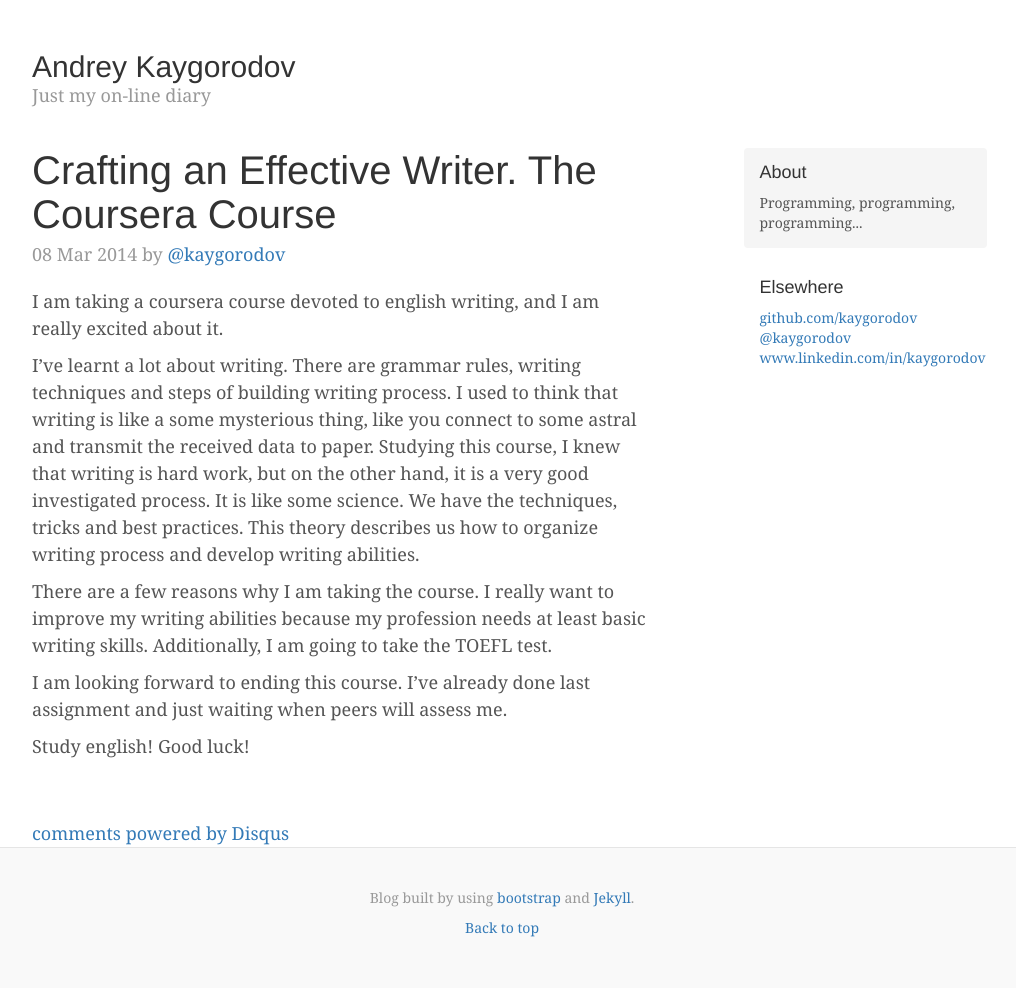
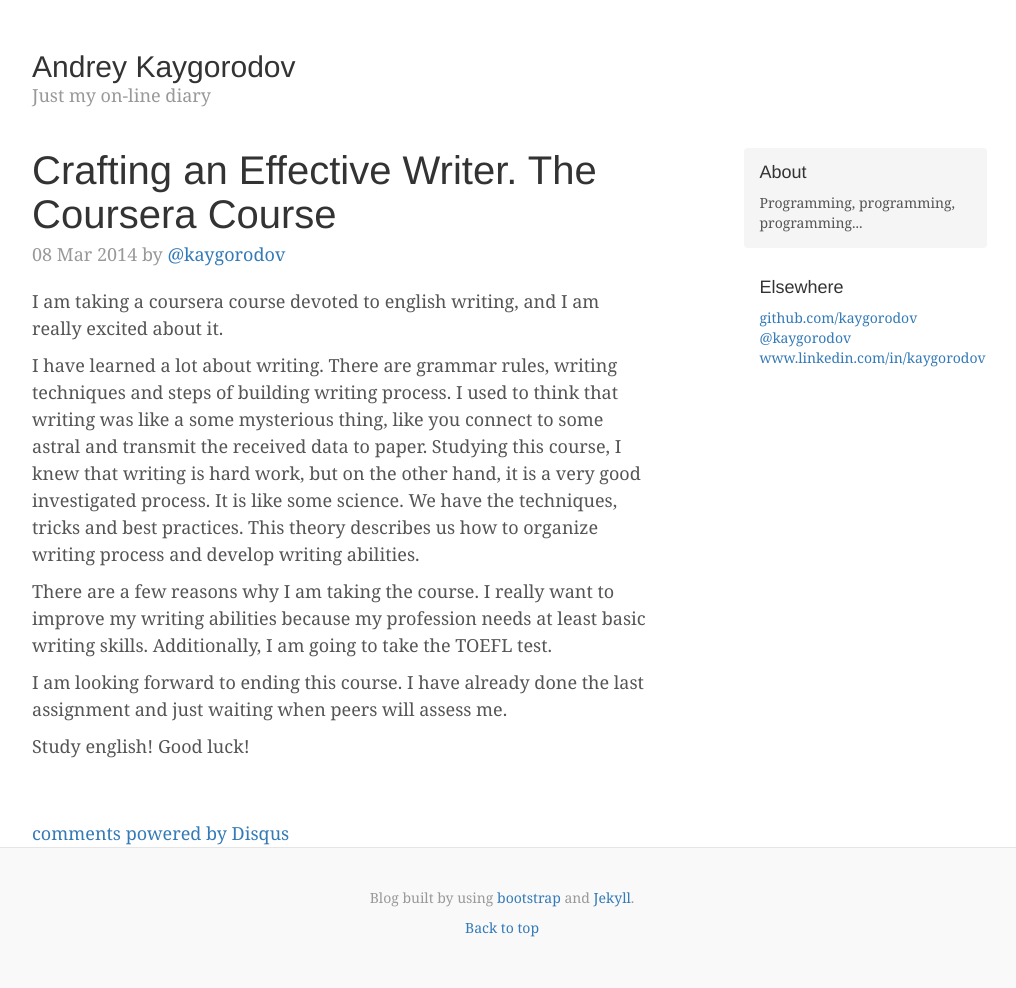
Before and after one commit to kaygorodov/kaygorodov.github.io, a Jekyll site: the page built from _posts/2014-03-08-coursera-english-course.md, in a window 1280 px wide. Shown: the whole page, without its empty margins (138-1154 px from the left). Built offline with Jekyll 4.4.1, drawn with Linux system fonts in a browser that asks for light colours; nearby versions of some CDN libraries; Markdown is read by kramdown in place of the engine named in the settings; comment, search, counter and statistics services are not loaded.

Commit message:
fixed mistakes

```diff
--- a/_posts/2014-03-08-coursera-english-course.md
+++ b/_posts/2014-03-08-coursera-english-course.md
@@ -5,10 +5,10 @@ title: Crafting an Effective Writer. The Coursera Course
 
 I am taking a coursera course devoted to english writing, and I am really excited about it.
 
-I’ve learnt a lot about writing. There are grammar rules, writing techniques and steps of building writing process. I used to think that writing is like a some mysterious thing, like you connect to some astral and transmit the received data to paper. Studying this course, I knew that writing is hard work, but on the other hand, it is a very good investigated process. It is like some science. We have the techniques, tricks and best practices. This theory describes us how to organize writing process and develop writing abilities.
+I have learned a lot about writing. There are grammar rules, writing techniques and steps of building writing process. I used to think that writing was like a some mysterious thing, like you connect to some astral and transmit the received data to paper. Studying this course, I knew that writing is hard work, but on the other hand, it is a very good investigated process. It is like some science. We have the techniques, tricks and best practices. This theory describes us how to organize writing process and develop writing abilities.
 
 There are a few reasons why I am taking the course. I really want to improve my writing abilities because my profession needs at least basic writing skills. Additionally, I am going to take the TOEFL test.
 
-I am looking forward to ending this course. I’ve already done last assignment and just waiting when peers will assess me.
+I am looking forward to ending this course. I have already done the last assignment and just waiting when peers will assess me.
 
 Study english! Good luck!
```
